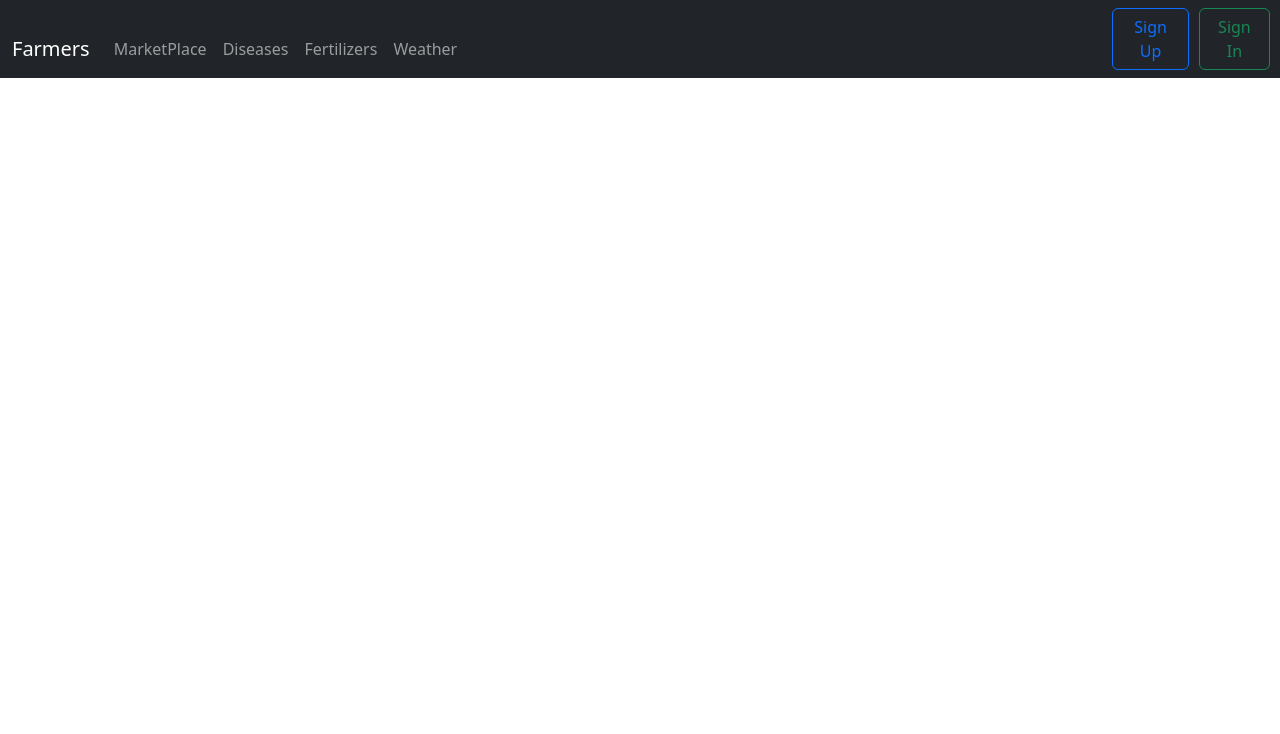
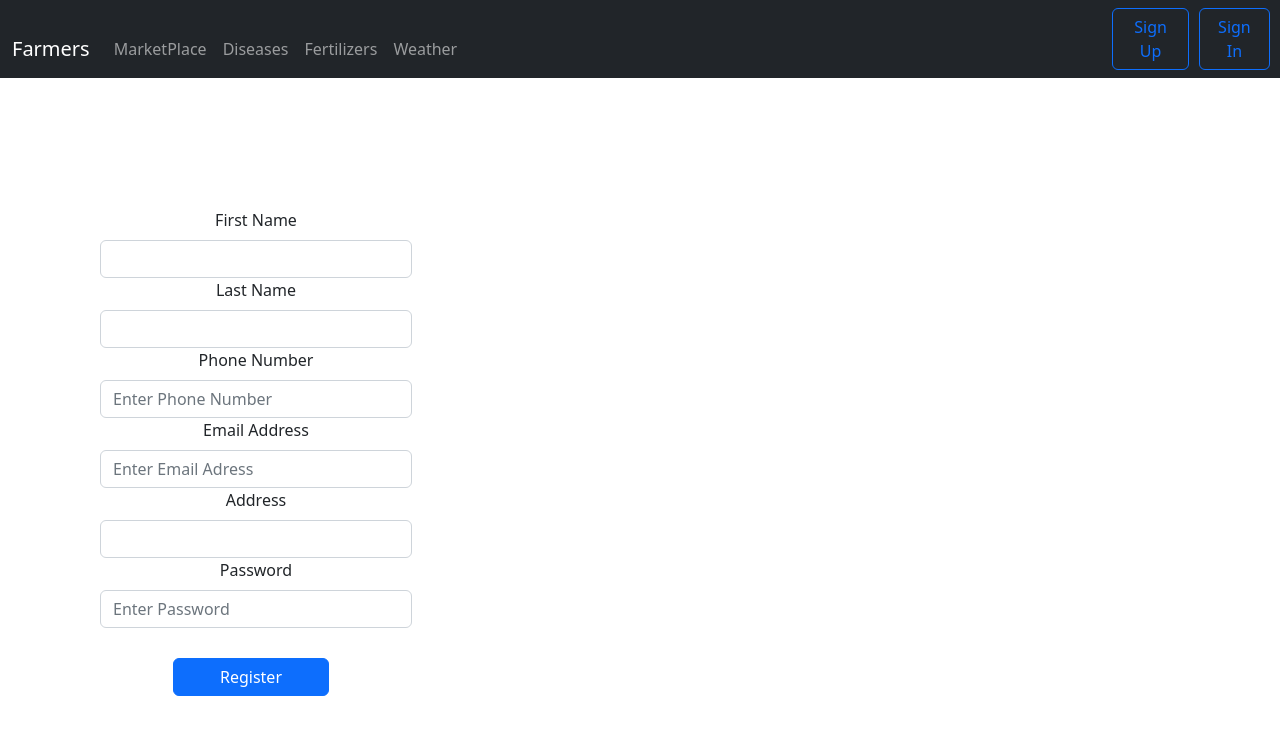
Before and after one commit to Coffee58511867/farmers, a React (Create React App) app: page /register in a window 1280 px wide. Shown: the top 734 px of the page. Built offline with nearby package versions, Linux system fonts and the light colour scheme.

Commit message:
Added Register Function

```diff
--- a/src/Components/Navbar.js
+++ b/src/Components/Navbar.js
@@ -3,20 +3,20 @@ import Container from "react-bootstrap/Container";
 import Nav from "react-bootstrap/Nav";
 import Navbar from "react-bootstrap/Navbar";
 import Button from "react-bootstrap/Button";
-import { BrowserRouter} from "react-router-dom";
+import { BrowserRouter } from "react-router-dom";
 import Sell from "../Pages/Sell";
 import Market from "../Pages/Market";
 import { Route, Routes } from "react-router-dom";
 import Login from "../Pages/Login";
+import Register from "../Pages/Register";
 
 const Navba = () => {
-
-    const SignIn = () =>{
-        window.location.href = "/login"
-    }
-    const SellProduct = () =>{
-        window.location.href = "/sell"
-    }
+  const SignIn = () => {
+    window.location.href = "/login";
+  };
+  const SellProduct = () => {
+    window.location.href = "/register";
+  };
   return (
     <div>
       <BrowserRouter>
@@ -28,18 +28,27 @@ const Navba = () => {
               <Nav.Link href="#features">Diseases</Nav.Link>
               <Nav.Link href="#pricing">Fertilizers</Nav.Link>
               <Nav.Link href="#pricing"> Weather</Nav.Link>
+
             </Nav>
           </Container>
+          <Button
+            variant="outline-primary"
+            className="sin"
+            onClick={SellProduct}
+          >
+            Sign Up
+          </Button>{" "}
+          <Button variant="outline-primary" onClick={SignIn}>
+            Sign In
+          </Button>{" "}
 
-        <Button variant="outline-primary" className="btn" onClick={SellProduct}>
-        Sign Up</Button>{" "}
-        <Button variant="outline-success" onClick={SignIn}>Sign In</Button>{" "}
         </Navbar>
 
         <Routes>
           <Route path="/sell" element={<Sell />} />
           <Route path="/" element={<Market />} />
-        <Route path="/login" element={<Login/>} />
+          <Route path="/login" element={<Login />} />
+          <Route path="/register" element={<Register/>} />
         </Routes>
       </BrowserRouter>
     </div>
--- /dev/null
+++ b/src/Pages/Register.js
@@ -0,0 +1,104 @@
+import React, { useState } from "react";
+import { Form, Button, Toast } from "react-bootstrap";
+import axios from "axios";
+
+const Register = () => {
+    const [firstname,setFirstName] = useState(" ");
+    const [lastname,setLastName] = useState(" ");
+    const [phone,setPhone] = useState(" ");
+    const [address,setAddress] = useState(" ");
+    const [email, setEmail] = useState("");
+    const [password, setPassword] = useState("");
+
+    const handleSubmit = async (e) => {
+        e.preventDefault();
+        try {
+          const body = { firstname,email,password,lastname,phone,address};
+          const response = await fetch("http://localhost:8000/app/register", {
+            method: "POST",
+            headers: { "Content-Type": "application/json" },
+            body: JSON.stringify(body),
+          });
+          console.log(response);
+        } catch (err) {
+          console.log(err.message);
+        }
+      };
+  return (
+    <div>
+        <Form onSubmit={handleSubmit} className="Form">
+        <Form.Label>First Name</Form.Label>
+          <Form.Group className="mb-31">
+            <Form.Control
+              type="text"
+              className="form"
+              placeholder="Enter First Name"
+              onChange={(e) => setFirstName(e.target.value)}
+              value={firstname}
+            />
+          </Form.Group>
+          <Form.Label>Last Name</Form.Label>
+          <Form.Group className="mb-31">
+            <Form.Control
+              type="text"
+              className="form"
+              placeholder="Enter Last Name"
+              onChange={(e) => setLastName(e.target.value)}
+              value={lastname}
+            />
+          </Form.Group>
+          <Form.Label>Phone Number</Form.Label>
+          <Form.Group className="mb-31">
+            <Form.Control
+              type="number"
+              className="form"
+              placeholder="Enter Phone Number"
+              onChange={(e) => setPhone(e.target.value)}
+              value={phone}
+            />
+          </Form.Group>
+          <Form.Label>Email Address</Form.Label>
+          <Form.Group className="mb-31">
+            <Form.Control
+              type="email"
+              className="form"
+              placeholder="Enter Email Adress"
+              onChange={(e) => setEmail(e.target.value)}
+              value={email}
+            />
+          </Form.Group>
+          <Form.Label>Address</Form.Label>
+          <Form.Group className="mb-31">
+            <Form.Control
+              type="text"
+              className="form"
+              placeholder="Enter Address"
+              onChange={(e) => setAddress(e.target.value)}
+              value={address}
+            />
+          </Form.Group>
+          <Form.Label>Password</Form.Label>
+          <Form.Group className="mb-31">
+            <Form.Control
+              type="password"
+              className="form"
+              placeholder="Enter Password"
+              onChange={(e) => setPassword(e.target.value)}
+              value={password}
+            />
+          </Form.Group>
+
+          <Button
+            variant="primary"
+            className="button"
+            type="submit"
+            onClick={handleSubmit}
+          >
+            Register
+          </Button>
+        </Form>
+    </div>
+  )
+}
+
+export default Register
```
Lines whose indentation alone changed are shown as unchanged.
